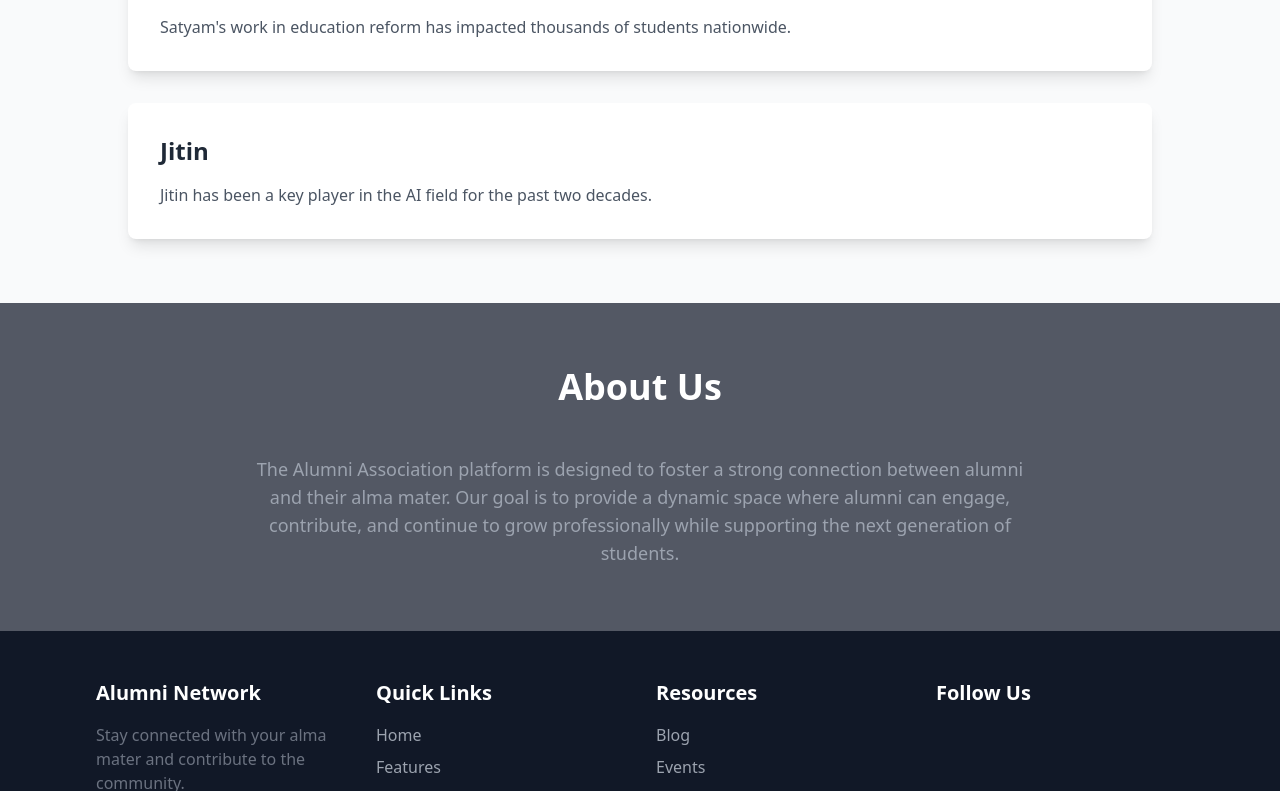
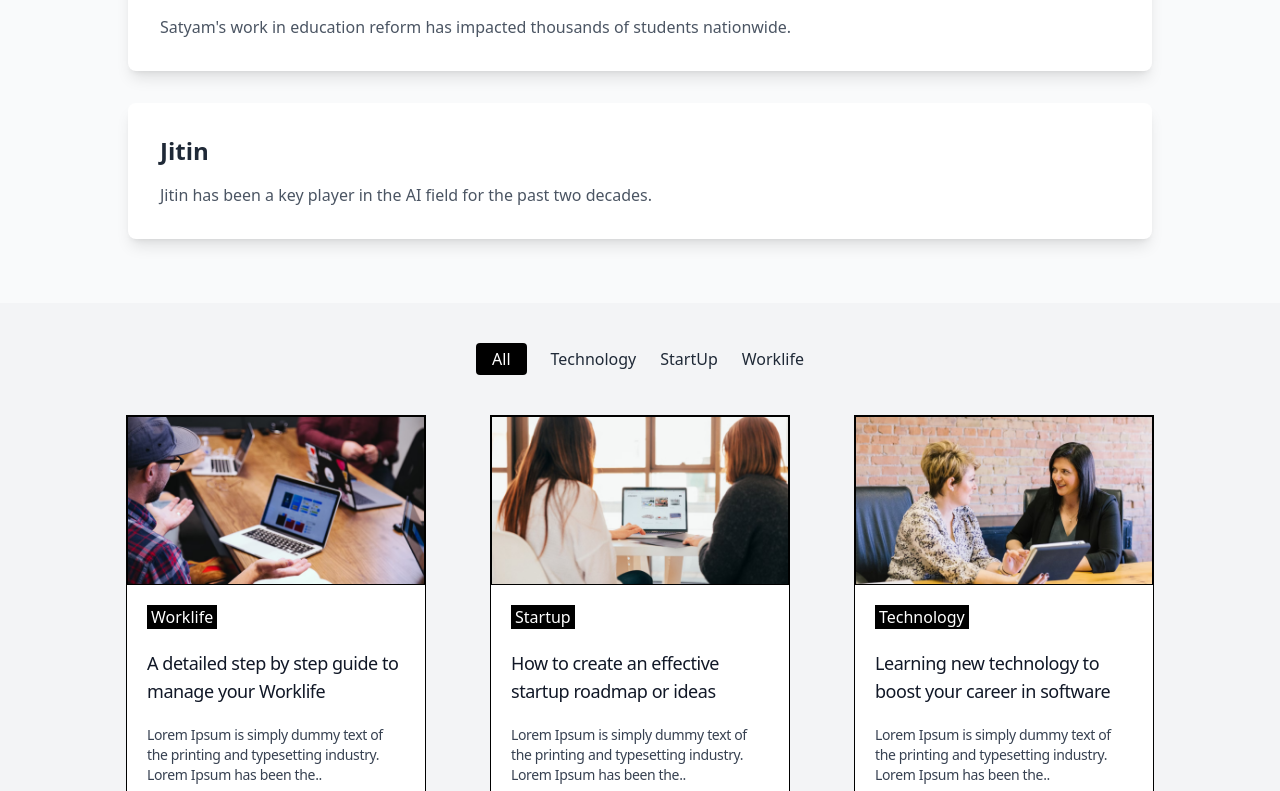
Before and after one commit to hardik18-hk19/alumni-sih, a Next.js app: page / in a window 1280 px wide. Shown: the part 2009-2800 px from the top of the page. Built offline with nearby package versions, Linux system fonts and the light colour scheme.

Commit message:
Blog section added

```diff
--- a/app/blogs/[id]/page.jsx
+++ b/app/blogs/[id]/page.jsx
@@ -5,6 +5,7 @@ import Image from 'next/image';
 import Link from 'next/link';
 import React, { useEffect, useState } from 'react'
 import navbar from '@/app/_components/Navbar';
+import { Button } from '@/components/ui/button';
 
 const page = ({params}) => {
 
@@ -28,7 +29,39 @@ const page = ({params}) => {
   return (data?<>
     <div className='bg-gray-200 py-5 px-5 md:px-12 lg:px-28'>
         <div>
+        <nav className="flex justify-between items-center p-6 bg-white shadow-md">
+        <div className="text-xl font-semibold">
 
+          <a href="#">Alumni Network</a>
+
+        </div>
+        <ul className="flex space-x-6">
+          <li>
+            <a href="#" className="hover:text-blue-600">
+              Home
+            </a>
+          </li>
+          <li>
+            <a href="#features" className="hover:text-blue-600">
+              Features
+            </a>
+          </li>
+          <li>
+            <a href="#success" className="hover:text-blue-600">
+              Success Stories
+            </a>
+          </li>
+          <li>
+            <a href="#about" className="hover:text-blue-600">
+              About Us
+            </a>
+          </li>
+        </ul>
+        <div className="flex items-center space-x-4">
+          <Button
+          >Get Started</Button>
+        </div>
+      </nav>
         </div>
      {/* <div className='flex justify-between items-center'>
         <Link href='/'>
@@ -73,6 +106,7 @@ const page = ({params}) => {
 
     </div>
 
+
     </>:<></>
   )
 }
--- a/app/page.js
+++ b/app/page.js
@@ -1,3 +1,4 @@
+import BlogList from "@/components/BlogList";
 import Aboutus from "./_components/Aboutus";
 import Hero from "./_components/Hero";
 import Navbar from "./_components/Navbar";
@@ -14,6 +15,10 @@ export default function Home() {
 
       {/* Features Section */}
       <Feature />
+      <div>
+        <BlogList/>
+      </div>
+
 
       {/* About Us Section */}
       <Aboutus />
--- a/components/BlogItem.jsx
+++ b/components/BlogItem.jsx
@@ -0,0 +1,26 @@
+// File: ./components/BlogItem.jsx
+import { assets } from '@/Assets/assets';
+import Image from 'next/image';
+import Link from 'next/link';
+import React from 'react';
+
+function BlogItem({ image, description, title, category, id }) {
+  return (
+    <div className='max-w-[330px] sm:max-w-[300px] bg-white border border-black hover:shadow-[-7px_7px_0px_#000000]'>
+      <Link href={`/blogs/${id}`}>
+        <Image src={image} alt={title} width={400} height={400} className='border border-black' />
+      </Link>
+      <p className='ml-5 mt-5 px-1 inline-block bg-black text-white text-15px'>{category}</p>
+      <div className='p-5'>
+        <h5 className='mb-5 text-lg font-medium tracking-tight text-gray-900'>{title}</h5>
+        <p className='mb-3 text-sm tracking-tight text-gray-700'>{description}</p>
+        <Link href={`/blogs/${id}`} className='inline-flex items-center py-2 font-semibold text-center'>
+          Read more
+          <Image src={assets.arrow} alt='arrow' className='ml-2' width={12} height={12} />
+        </Link>
+      </div>
+    </div>
+  );
+}
+
+export default BlogItem;
--- a/components/BlogList.jsx
+++ b/components/BlogList.jsx
@@ -0,0 +1,28 @@
+// File: ./components/BlogList.jsx
+'use client'
+import { blog_data } from '@/Assets/assets';
+import React, { useState } from 'react';
+import BlogItem from './BlogItem';
+
+const BlogList = () => {
+  const [menu, setMenu] = useState('All');
+
+  return (
+    <div>
+      <div className='flex justify-center gap-6 my-10'>
+        <button onClick={() => setMenu('All')} className={menu === 'All' ? 'bg-black text-white py-1 px-4 rounded-sm' : ''}>All</button>
+        <button onClick={() => setMenu('Technology')} className={menu === 'Technology' ? 'bg-black text-white py-1 px-4 rounded-sm' : ''}>Technology</button>
+        <button onClick={() => setMenu('Startup')} className={menu === 'Startup' ? 'bg-black text-white py-1 px-4 rounded-sm' : ''}>StartUp</button>
+        <button onClick={() => setMenu('Worklife')} className={menu === 'Worklife' ? 'bg-black text-white py-1 px-4 rounded-sm' : ''}>Worklife</button>
+      </div>
+
+      <div className='flex flex-wrap justify-around gap-1 gap-y-10 mb-16 xl:mx-24'>
+        {blog_data.filter(item => menu === 'All' || item.category === menu).map(item => (
+          <BlogItem key={item.id} id={item.id} image={item.image} title={item.title} description={item.description} category={item.category} />
+        ))}
+      </div>
+    </div>
+  );
+};
+
+export default BlogList;
--- a/package.json
+++ b/package.json
@@ -12,6 +12,7 @@
     "@headlessui/react": "^2.1.3",
     "@radix-ui/react-slot": "^1.1.0",
     "@stripe/stripe-js": "^4.3.0",
+    "axios": "^1.7.7",
     "bcryptjs": "^2.4.3",
     "class-variance-authority": "^0.7.0",
     "clsx": "^2.1.1",
@@ -22,7 +23,7 @@
     "jsonwebtoken": "^9.0.2",
     "lucide-react": "^0.435.0",
     "micromatch": "^4.0.7",
-    "mongoose": "^8.5.4",
+    "mongoose": "^8.6.0",
     "next": "^14.2.6",
     "react": "^18",
     "react-dom": "^18",
```
Also changed, not shown: 1 other file (tests, documents, lock files or other folders).
